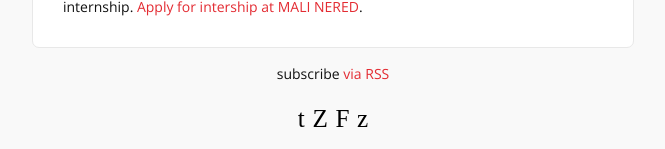
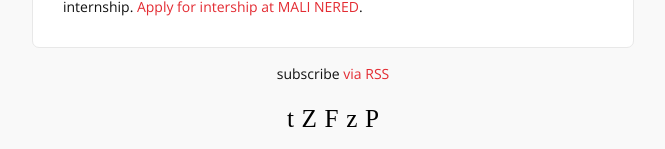
Before and after one commit to markosankovic/markosankovic.github.io, a Jekyll site: the page built from about.md, in a window 1280 px wide. Shown: the part 963-1112 px from the top of the page, without its empty margins (307-972 px from the left). Built offline with Jekyll 4.4.1, drawn with Linux system fonts in a browser that asks for light colours; some web fonts are replaced.

Commit message:
Add link to soundcloud

```diff
--- a/_config.yml
+++ b/_config.yml
@@ -9,6 +9,7 @@ twitter_username: markosankovic
 github_username:  markosankovic
 linkedin_username: markosankovic
 instagram_username: ce_la_vii
+soundcloud_username: msankovic
 
 
 # Build settings
--- a/_includes/footer.html
+++ b/_includes/footer.html
@@ -29,6 +29,12 @@
         <i class="icon-instagram-sign"></i>
       </a>
       {% endif %}
+
+      {% if site.instagram_username %}
+      <a href="https://soundcloud.com/{{ site.soundcloud_username }}">
+        <i class="icon-soundcloud-sign"></i>
+      </a>
+      {% endif %}
     </div>
 
   </div>
```
